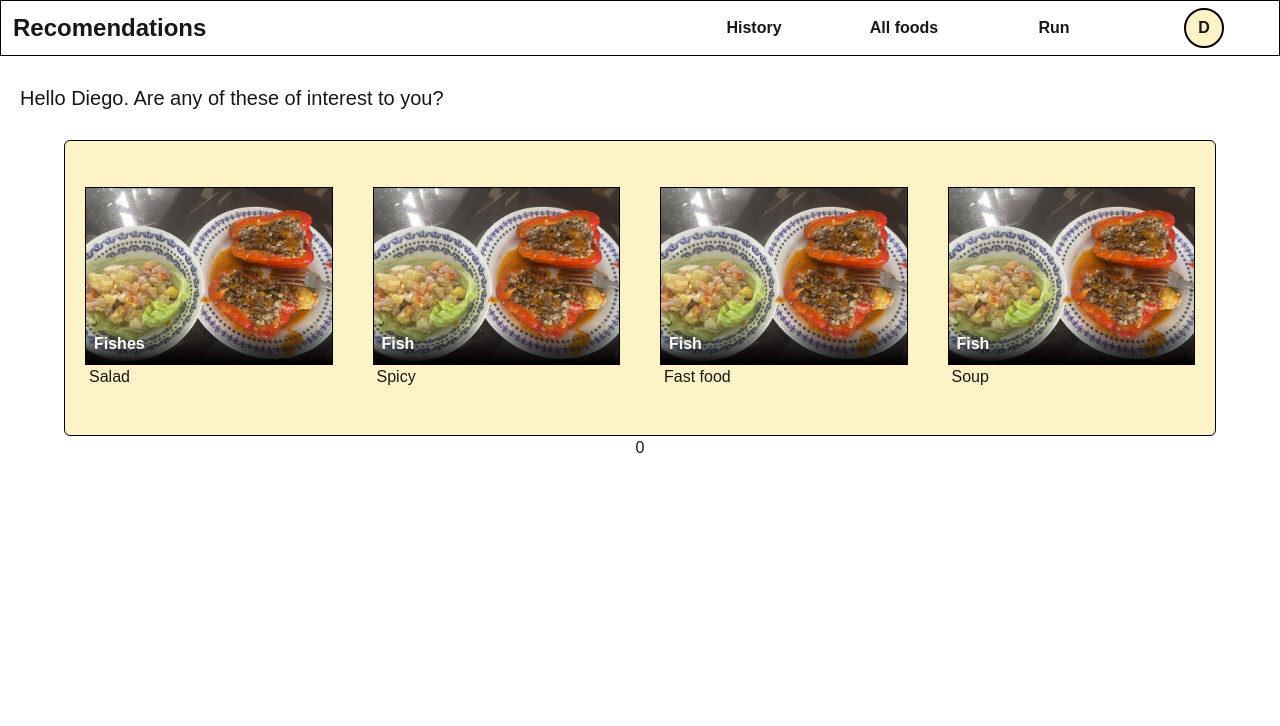
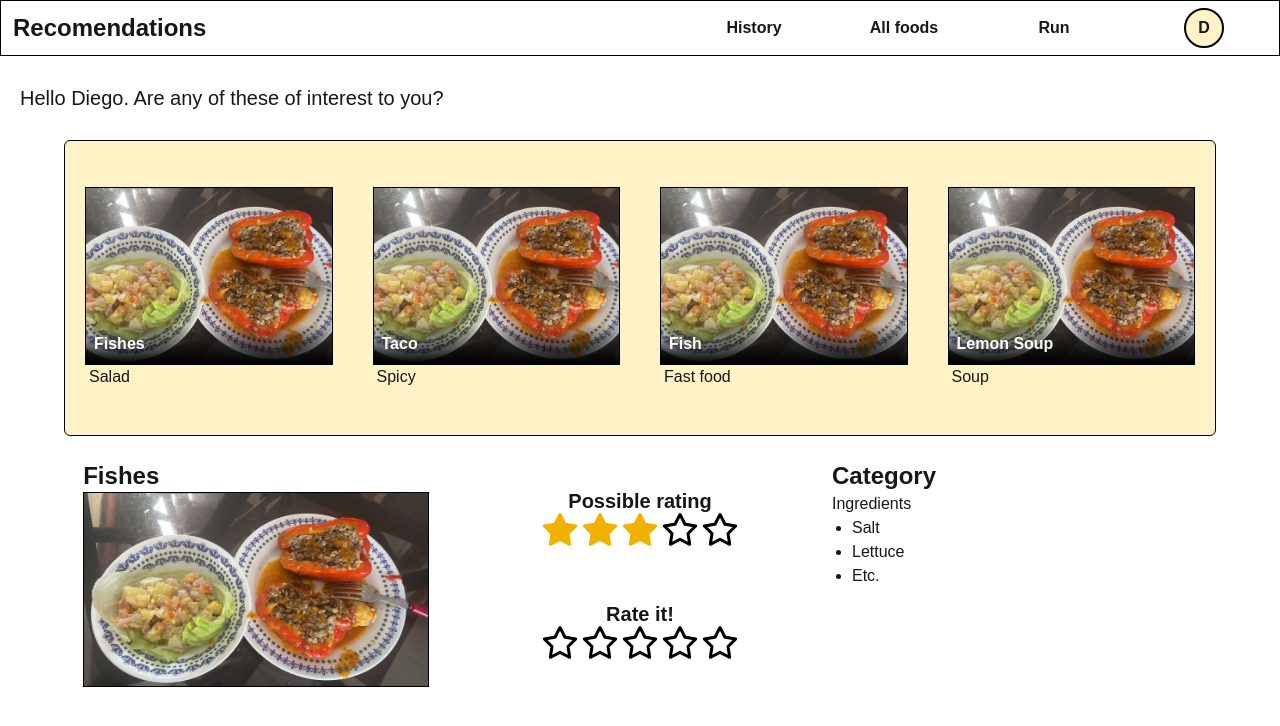
Before and after one commit to Diegdary/foodML-front, a Next.js app: page / in a window 1280 px wide. Shown: the top 726 px of the page. Built offline with nearby package versions, Linux system fonts and the light colour scheme.

Commit message:
main page's interface almost done (missing some spacing and texts)

```diff
--- a/next.config.ts
+++ b/next.config.ts
@@ -3,6 +3,7 @@ import type { NextConfig } from "next";
 const nextConfig: NextConfig = {
   /* config options here */
   allowedDevOrigins: ['local-origin.dev', '*.local-origin.dev','192.168.0.17'],
+  devIndicators:{position:"bottom-right"},
 };
 
 export default nextConfig;
--- a/src/app/page.tsx
+++ b/src/app/page.tsx
@@ -1,13 +1,16 @@
 "use client";
 
+import { FontAwesomeIcon } from "@fortawesome/react-fontawesome";
+import { faStar } from "@fortawesome/free-solid-svg-icons";
+import { faStar as voidStar } from "@fortawesome/free-regular-svg-icons";
 import {useState} from "react";
 
 
 export default function Home() {
   const [name,setName] = useState("Diego");
   const [Findex,setFindex] = useState(0);
-  const [foodPack, setPack] = useState([{name:"Fishes",category:'Salad',ingredients:["Salt","Lettuce","Etc."]},{name:"Fish",category:'Spicy',ingredients:["Salt","Lettuce","Etc."]},
-                                        {name:"Fish",category:'Fast food',ingredients:["Salt","Lettuce","Etc."]},{name:"Fish",category:'Soup',ingredients:["Salt","Lettuce","Etc."]}]);
+  const [foodPack, setPack] = useState([{name:"Fishes",category:'Salad',ingredients:["Salt","Lettuce","Etc."]},{name:"Taco",category:'Spicy',ingredients:["Taco","Lettuce","meat"]},
+                                        {name:"Fish",category:'Fast food',ingredients:["Salt","Lots of lettuce","Etc."]},{name:"Lemon Soup",category:'Soup',ingredients:["Salt","Watta","Lemon"]}]);
   return (
     <div>
       <header className="h-14 w-full border border-black border-solid">
@@ -23,7 +26,6 @@ export default function Home() {
               <div className="bg-amber-100 border-2 border-black border-solid rounded-full h-10 w-10 flex justify-center items-center">
                 <a href="/" >{name[0]}</a>
               </div>
-
             </div>
           </div>
         </nav>
@@ -31,8 +33,8 @@ export default function Home() {
       <main className="flex flex-col items-center">
         <h1 className="self-start mx-5 my-7 text-xl">Hello {name}. Are any of these of interest to you?</h1>
         <article className="bg-amber-100 border border-black border-solid w-[90%] h-[37vh] p-5 rounded-md flex gap-10">
-          {foodPack.map((value,index)=>(
-            <div key={index} className="basis-full flex flex-col justify-center" onClick={()=>{setFindex(index)}}>
+          {foodPack.map((value, index) => (
+            <div key={index} className="basis-full flex flex-col justify-center" onClick={() => { setFindex(index) }}>
               <figure className="relative border border-black border-solid w-full h-[70%] flex items-end">
                 <img className="absolute w-full h-full object-cover" src="./template.jpeg" alt="" />
                 <div className="w-full z-50 bg-linear-to-b from-[rgba(0,0,0,0)] to-[rgba(0,0,0,6)]">
@@ -42,13 +44,49 @@ export default function Home() {
               </figure>
               <p className="ml-1">{value.category}</p>
             </div>
-            ))}
+          ))}
         </article>
-        <article>
-            <h1>{Findex}</h1>
+        <article className="mt-6 w-[90%] flex justify-center">
+          <section className="basis-full flex flex-col">
+            <div className="w-[90%] self-center">
+              <h2 className="text-2xl font-bold">{foodPack[Findex].name}</h2>
+              <figure className="border border-black border-solid w-full flex items-end grow">
+                <img className="w-full h-full object-cover" src="./template.jpeg" alt="" />
+              </figure>
+            </div>
+
+          </section>
+          <section className="basis-full flex flex-col justify-around">
+            <div>
+              <h2 className="text-xl font-bold text-center">Possible rating</h2>
+              <div className="flex justify-center">
+                <FontAwesomeIcon icon={faStar} className="text-yellow-500" size="2x" />
+                <FontAwesomeIcon icon={faStar} className="text-yellow-500" size="2x" />
+                <FontAwesomeIcon icon={faStar} className="text-yellow-500" size="2x" />
+                <FontAwesomeIcon icon={voidStar} className="text-black" size="2x" />
+                <FontAwesomeIcon icon={voidStar} className="text-black" size="2x" />
+              </div>
+            </div>
+            <div>
+              <h2 className="text-xl font-bold text-center">Rate it!</h2>
+              <div className="flex justify-center">
+                <FontAwesomeIcon icon={voidStar} className="text-black" size="2x" />
+                <FontAwesomeIcon icon={voidStar} className="text-black" size="2x" />
+                <FontAwesomeIcon icon={voidStar} className="text-black" size="2x" />
+                <FontAwesomeIcon icon={voidStar} className="text-black" size="2x" />
+                <FontAwesomeIcon icon={voidStar} className="text-black" size="2x" />
+              </div>
+            </div>
+          </section>
+          <section className="basis-full flex flex-col item">
+            <h2 className="text-2xl font-bold">Category</h2>
+            <h3>Ingredients</h3>
+            <ul className="list-disc ps-5">
+              {foodPack[Findex].ingredients.map((value,index)=><li key={index}>{value}</li>)}
+            </ul>
+          </section>
         </article>
       </main>
-
     </div>
   );
 }
```
Also changed, not shown: package.json (+12 -6 lines), 1 other file (tests, documents, lock files or other folders).
